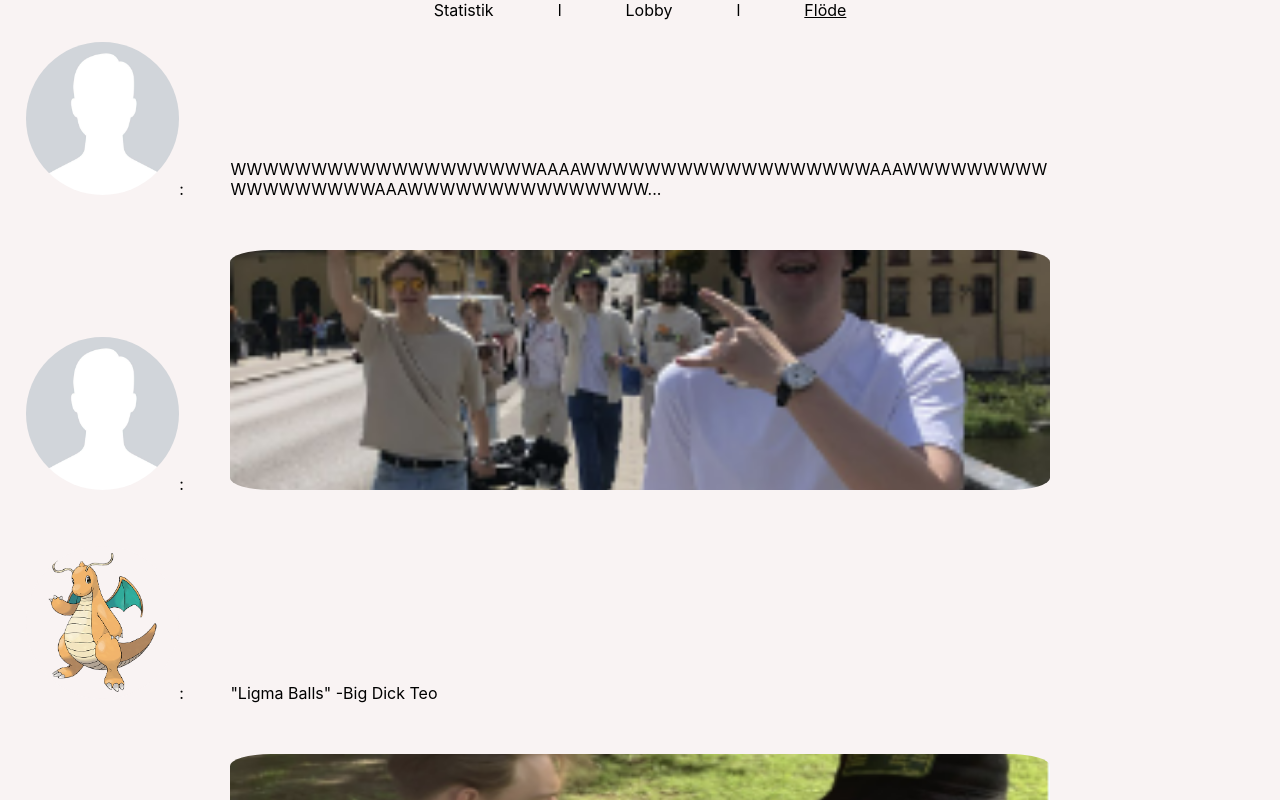
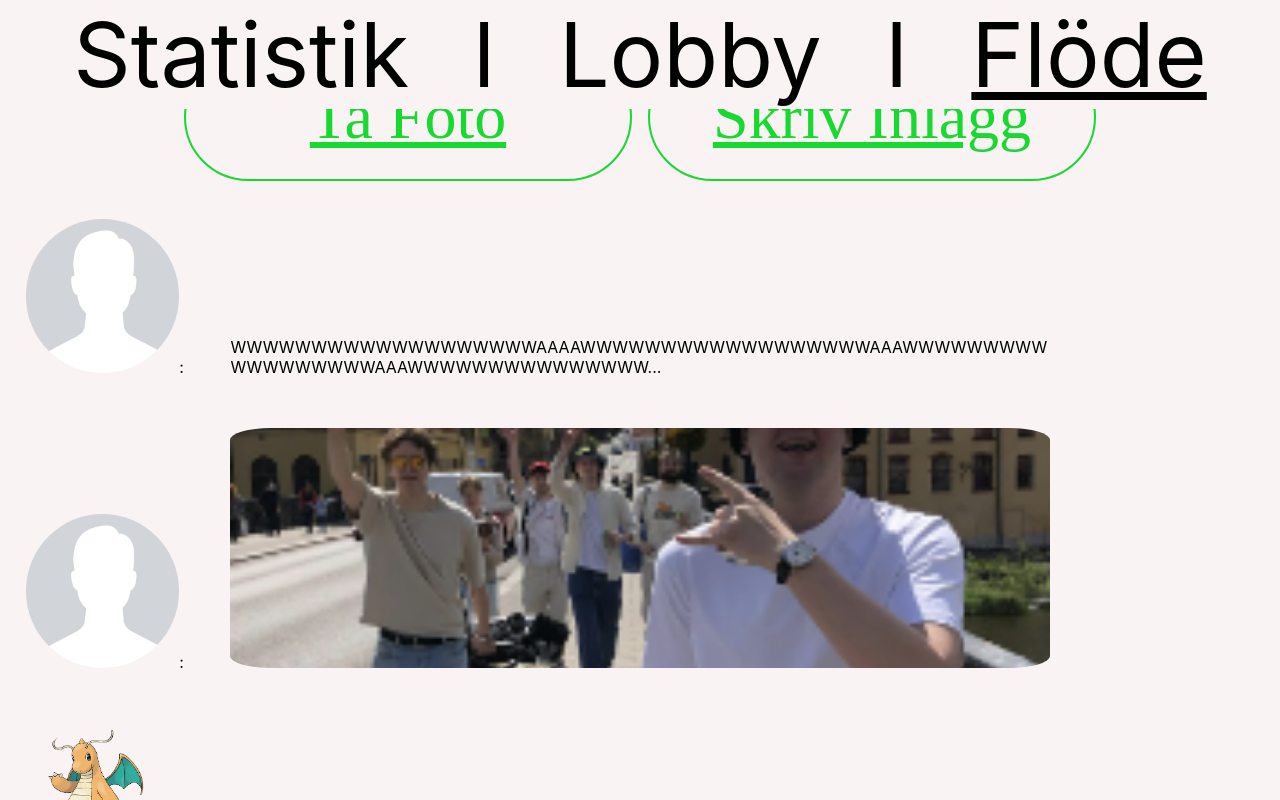
Before and after one commit to albintillas/flakdagsappen, a React (Create React App) app: page /feed in a window 1280 px wide. Shown: the top 800 px of the page. Built offline with nearby package versions, Linux system fonts and the light colour scheme.

Commit message:
Satt in knapparna i 'Feed' varpå man ska kunna göra inlägg

```diff
--- /dev/null
+++ b/src/components/UploadButton.js
@@ -0,0 +1,37 @@
+//Joel
+//in progress
+import React from 'react';
+import {Link} from "react-router-dom";
+
+const Button = ({ text, buttonColor, textDecoration, textColor ,action }) =>{
+
+    return(
+        <div style={{
+            height: '10vw',
+            width: '35vw',
+            display: "inline-block",
+            margin: "1vw 1vh 1vw 1vh"
+            }}>
+        <Link to={"/" + action} style={{
+
+
+
+        }}>
+            <button type='submit' onclick = {action} className='startPageButton' style={{
+                height: "10vw",
+                width: "35vw",
+                fontSize: "5vw",
+                backgroundColor: buttonColor,
+                textDecoration: textDecoration,
+                color: textColor,
+                border: "2px solid " + textColor,
+                boxShadow: "none"
+
+            }}>
+                {text}
+            </button>
+        </Link>
+        </div>
+    )
+}
+export default Button
--- a/src/components/header.js
+++ b/src/components/header.js
@@ -3,9 +3,9 @@ import React from 'react';
 
 function Header({ onpage }) {
     return (
-        <div class="header" style ={{position: "fixed", top: "0", width: "100%", marginBottom: "100px"}}>
-            <div class="counters"></div>
-            <div class="pages" style ={{textAlign: "center", width: "100%"}}>
+        <div className="header" style ={{position: "fixed", top: "0", width: "100%", fontSize: "7vw"}}>
+            <div className="counters"></div>
+            <div className="pages" style ={{textAlign: "center", width: "100%"}}>
                 <Link to={"/statistics"} style={{
                     marginRight: "5vw",
                     color: "black",
--- a/src/pages/FeedPage.js
+++ b/src/pages/FeedPage.js
@@ -1,5 +1,6 @@
 import Header from '../components/Header.js';
 import Post from '../components/Post.js'
+import UploadButton from '../components/UploadButton.js'
 import img1 from '..//images/pfpTest.png';
 import img2 from '..//images/Test.png';
 import postImg1 from '..//images/test3.png';
@@ -11,7 +12,23 @@ function FeedPage() {
     return (
         <div>
             <Header onpage={3} />
-            <div class="main" style={{ marginTop: "2vh" }}>
+            <div className="main" style={{ marginTop: "5vh" }}>
+                <div className="makingPosts" style={{width: "fit-content", margin: "0 auto"}}>
+                    <UploadButton
+                        text='Ta Foto'
+                        buttonColor='#F9F3F3'
+                        textDecoration="underline"
+                        textColor='#17D930'
+                        action='joingame'
+                    />
+                    <UploadButton
+                        text='Skriv Inlägg'
+                        buttonColor='#F9F3F3'
+                        textDecoration="underline"
+                        textColor='#17D930'
+                        action='joingame'
+                    />
+                </div>
                 <Post
                     imageSrc={img1}
                     postContent={"WWWWWWWWWWWWWWWWWWWAAAAWWWWWWWWWWWWWWWWWWAAAWWWWWWWWWWWWWWWWWWAAAWWWWWWWWWWWWWWWWWWW"}
```
